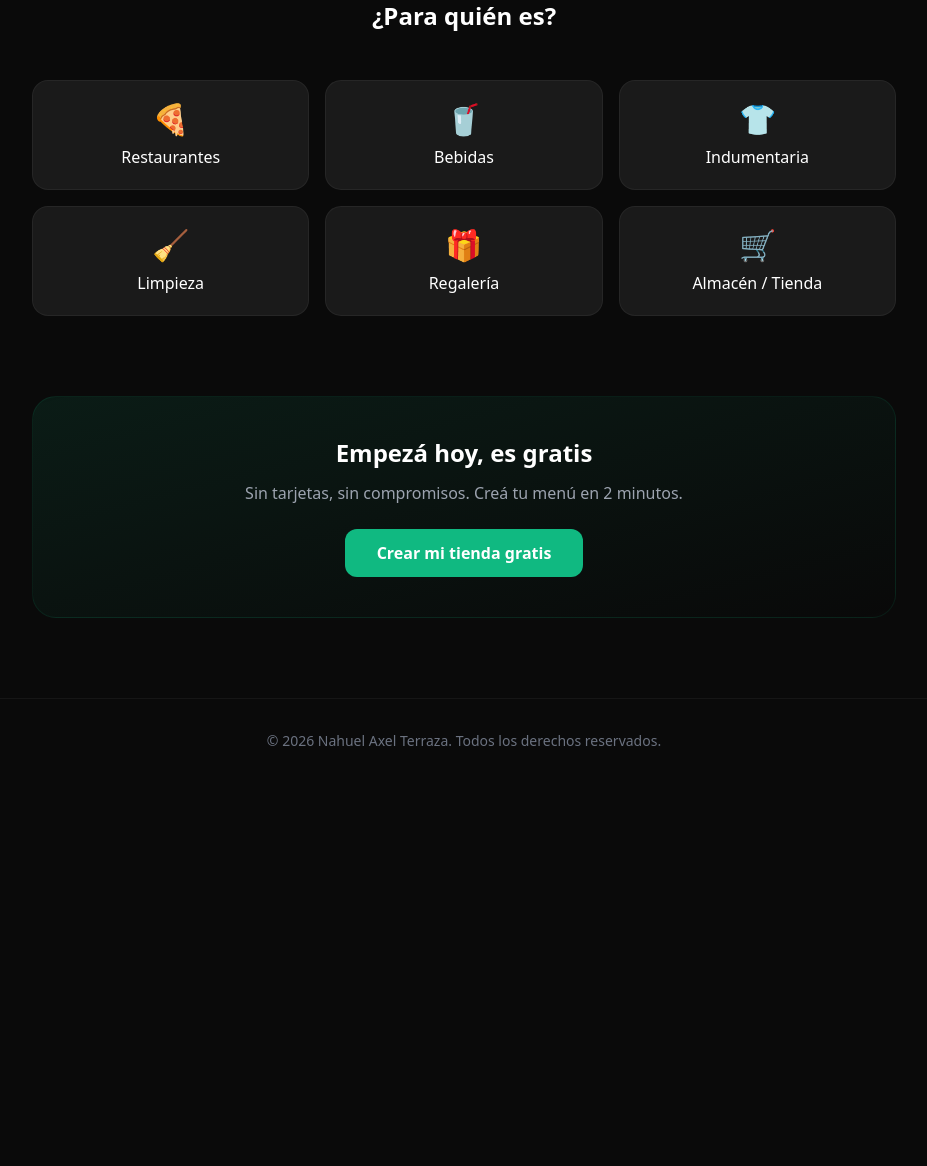
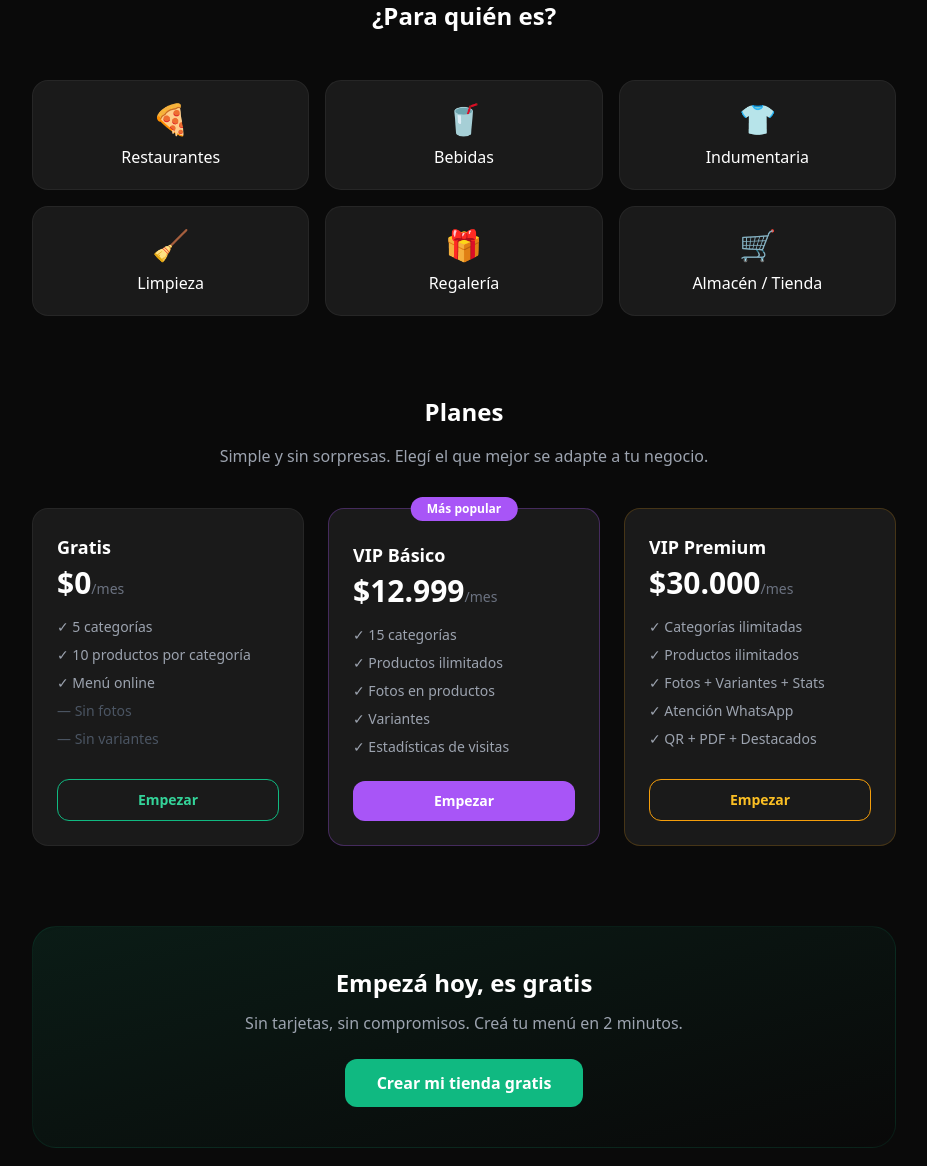
Before and after one commit to TerrazaNahuel/pedime, a FastAPI app: page / in a window 1280 px wide. Shown: the part 1088-2254 px from the top of the page, without its empty margins (176-1103 px from the left). Before the commit the page ends 1834 px from the top, so only its background shows below. Run offline with FastAPI, Linux system fonts and the light colour scheme; parts of the project's set-up code (start-up, migrations or seed data) failed here and were passed over; some libraries are stand-ins or nearby versions.

Commit message:
Agregar sección de planes en landing page

```diff
--- a/backend/templates/landing.html
+++ b/backend/templates/landing.html
@@ -108,6 +108,54 @@
     </div>
 </section>
 
+<!-- Sección de planes -->
+<section class="max-w-4xl mx-auto px-4 pb-20">
+    <h2 class="text-2xl font-bold text-center mb-4">Planes</h2>
+    <p class="text-gray-400 text-center mb-10">Simple y sin sorpresas. Elegí el que mejor se adapte a tu negocio.</p>
+    <div class="grid md:grid-cols-3 gap-6">
+        <!-- Gratis -->
+        <div class="bg-[#1a1a1a] rounded-2xl p-6 border border-white/5 flex flex-col">
+            <h3 class="font-bold text-lg mb-1">Gratis</h3>
+            <p class="text-3xl font-bold mb-4">$0<span class="text-sm text-gray-500 font-normal">/mes</span></p>
+            <ul class="space-y-2 text-sm text-gray-400 flex-1">
+                <li>✓ 5 categorías</li>
+                <li>✓ 10 productos por categoría</li>
+                <li>✓ Menú online</li>
+                <li class="text-gray-600">— Sin fotos</li>
+                <li class="text-gray-600">— Sin variantes</li>
+            </ul>
+            <a href="/register" class="mt-6 block text-center border border-emerald-500 text-emerald-400 hover:bg-emerald-500 hover:text-white font-semibold py-2.5 rounded-xl transition text-sm">Empezar</a>
+        </div>
+        <!-- VIP Básico (Recomendado) -->
+        <div class="bg-[#1a1a1a] rounded-2xl p-6 border border-purple-500/30 flex flex-col relative">
+            <span class="absolute -top-3 left-1/2 -translate-x-1/2 bg-purple-500 text-white text-xs font-bold px-4 py-1 rounded-full">Más popular</span>
+            <h3 class="font-bold text-lg mb-1 mt-2">VIP Básico</h3>
+            <p class="text-3xl font-bold mb-4">$12.999<span class="text-sm text-gray-500 font-normal">/mes</span></p>
+            <ul class="space-y-2 text-sm text-gray-400 flex-1">
+                <li>✓ 15 categorías</li>
+                <li>✓ Productos ilimitados</li>
+                <li>✓ Fotos en productos</li>
+                <li>✓ Variantes</li>
+                <li>✓ Estadísticas de visitas</li>
+            </ul>
+            <a href="/register" class="mt-6 block text-center bg-purple-500 hover:bg-purple-600 text-white font-bold py-2.5 rounded-xl transition text-sm">Empezar</a>
+        </div>
+        <!-- VIP Premium -->
+        <div class="bg-[#1a1a1a] rounded-2xl p-6 border border-amber-500/20 flex flex-col">
+            <h3 class="font-bold text-lg mb-1">VIP Premium</h3>
+            <p class="text-3xl font-bold mb-4">$30.000<span class="text-sm text-gray-500 font-normal">/mes</span></p>
+            <ul class="space-y-2 text-sm text-gray-400 flex-1">
+                <li>✓ Categorías ilimitadas</li>
+                <li>✓ Productos ilimitados</li>
+                <li>✓ Fotos + Variantes + Stats</li>
+                <li>✓ Atención WhatsApp</li>
+                <li>✓ QR + PDF + Destacados</li>
+            </ul>
+            <a href="/register" class="mt-6 block text-center border border-amber-500 text-amber-400 hover:bg-amber-500 hover:text-white font-bold py-2.5 rounded-xl transition text-sm">Empezar</a>
+        </div>
+    </div>
+</section>
+
 <!-- CTA final -->
 <section class="max-w-4xl mx-auto px-4 pb-20 text-center">
     <div class="bg-gradient-to-br from-emerald-500/10 to-transparent rounded-3xl p-10 border border-emerald-500/10">
```
